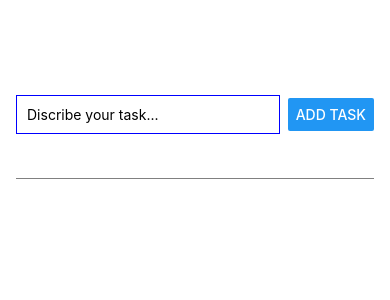
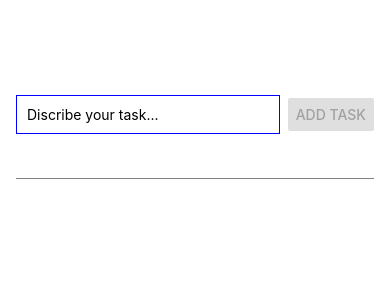
Before and after one commit to MilanDavid/React-Native-ToDo, a React Native app: screen / in a window 390 px wide. Shown: the top 300 px of the page. Built offline with nearby package versions, Linux system fonts and the light colour scheme.

Commit message:
add disable button if text is empty

```diff
--- a/App.js
+++ b/App.js
@@ -36,10 +36,14 @@ export default function App() {
           onChangeText={handleTaskInput}
           value={taskText}
         />
-        <Button title="Add Task" onPress={handleAddTask} />
+        <Button
+          title="Add Task"
+          disabled={taskText.length === 0}
+          onPress={handleAddTask}
+        />
       </View>
       <View style={styles.taskContainer}>
-        <ScrollView>
+        <ScrollView alwaysBounceVertical={false}>
           <View>
             {taskList.map((goal, key) => (
               <View style={styles.taskItem}>
```
